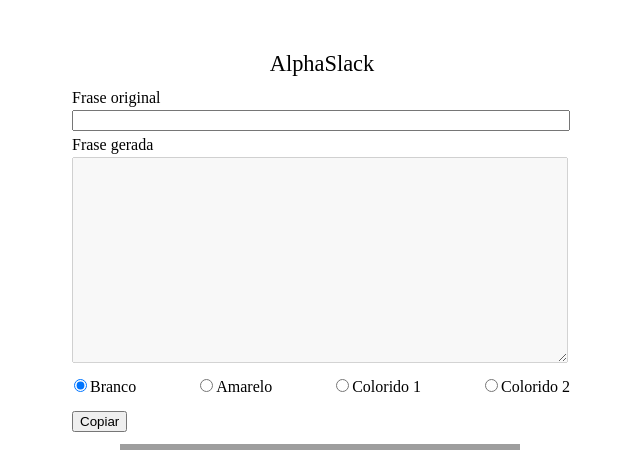
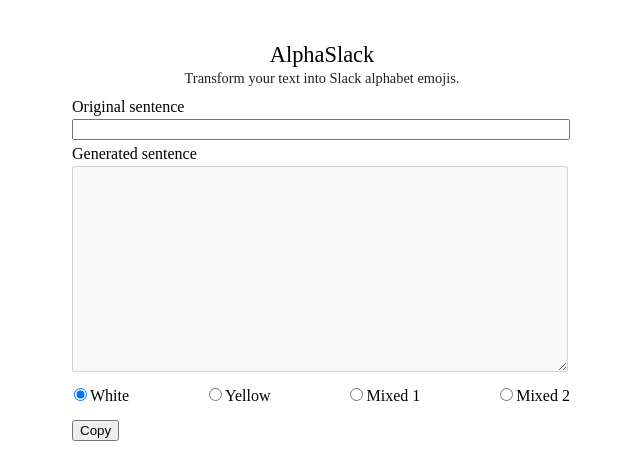
Before and after one commit to sezabass/alphaslack, a website built with webpack: page static/index.html in a window 1280 px wide. Shown: the top 450 px of the page, without its empty margins (318-958 px from the left). Built offline with nearby package versions, Linux system fonts and the light colour scheme; grey boxes are pictures that could not be loaded.

Commit message:
Translate website to english + add subtitle

```diff
--- a/src/ui.js
+++ b/src/ui.js
@@ -1,7 +1,7 @@
 import convert from './core.js'
 
 // Texts
-const feedbackTextCopied = 'O texto foi copiado! ;D'
+const feedbackTextCopied = 'Text copied! ;D'
 
 // DOM elements
 const $originalSentence = document.getElementById('original-sentence')
--- a/static/assets/style.css
+++ b/static/assets/style.css
@@ -73,6 +73,12 @@
 
 h1 {
     font-size: 1.4em;
+    padding-bottom: 4px;
+}
+
+h2 {
+    color: #202020;
+    font-size: .9em;
     padding-bottom: 8px;
 }
 
--- a/static/index.html
+++ b/static/index.html
@@ -41,27 +41,28 @@
 
     <div class="content">
         <h1>AlphaSlack</h1>
+        <h2>Transform your text into Slack alphabet emojis.</h2>
         <form class="form-convert">
             <label class="form-row" for="original-sentence">
-                <span class="form-label">Frase original</span>
+                <span class="form-label">Original sentence</span>
                 <input type="text" id="original-sentence" name="original-sentence" class="input-text">
             </label>
             <label class="form-row" for="transformed-sentence">
-                <span class="form-label">Frase gerada</span>
+                <span class="form-label">Generated sentence</span>
                 <textarea id="transformed-sentence" name="transformed-sentence" class="input-text" disabled></textarea>
             </label>
             <div class="form-row color-select-row">
                 <label class="radio">
-                    <input type="radio" name="color" value="white" checked>Branco</label>
+                    <input type="radio" name="color" value="white" checked>White</label>
                 <label class="radio">
-                    <input type="radio" name="color" value="yellow">Amarelo</label>
+                    <input type="radio" name="color" value="yellow">Yellow</label>
                 <label class="radio">
-                    <input type="radio" name="color" value="mixed-1">Colorido 1</label>
+                    <input type="radio" name="color" value="mixed-1">Mixed 1</label>
                 <label class="radio">
-                    <input type="radio" name="color" value="mixed-2">Colorido 2</label>
+                    <input type="radio" name="color" value="mixed-2">Mixed 2</label>
             </div>
             <div class="copy-area">
-                <input type="button" id="copy-button" value="Copiar">
+                <input type="button" id="copy-button" value="Copy">
                 <span class="feedback-message" id="textarea-feedback"></span>
             </div>
         </form>
```
